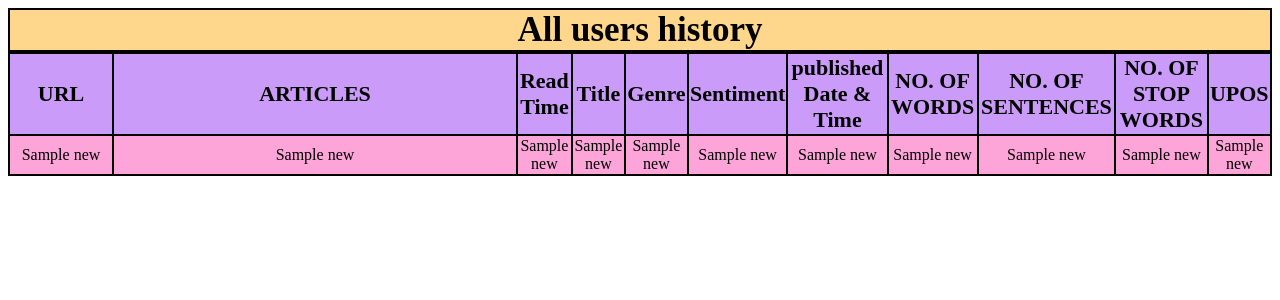
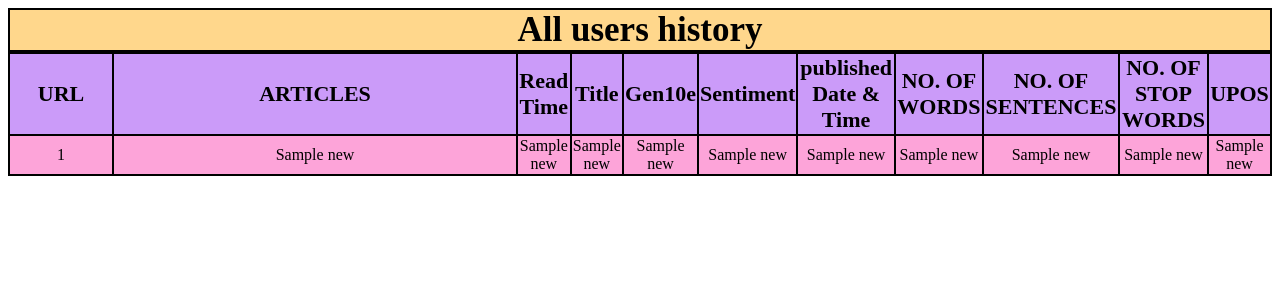
Before and after one commit to MayankRaii/News_Magazine, a Flask app: page /user_history in a window 1280 px wide. Shown: the top 300 px of the page. Run offline with Flask 3, Linux system fonts and the light colour scheme; a database or web service that is not in the repository returns one stand-in record (values such as "Sample title"); some libraries are stand-ins or nearby versions.

Commit message:
Update detail_table.html

```diff
--- a/templates/detail_table.html
+++ b/templates/detail_table.html
@@ -43,7 +43,7 @@
             <th class = "text12">ARTICLES</th>
             <th class = text>Read Time</th>
             <th class = text>Title</th>
-            <th class = text1>Genre</th>
+            <th class = text1>Gen10e</th>
             <th class = text1>Sentiment</th>
             <th class = text1>published Date & Time</th>
             <th class = text1>NO. OF WORDS</th>
@@ -54,6 +54,7 @@
         <tbody>
             {% for row in data_html %}
             <tr>
+                <td>{{ row[0] }}</td>
                 <td>{{ row[1] }}</td>
                 <td>{{ row[2] }}</td>
                 <td>{{ row[3] }}</td>
@@ -64,7 +65,6 @@
                 <td>{{ row[8] }}</td>
                 <td>{{ row[9] }}</td>
                 <td>{{ row[10] }}</td>
-                <td>{{ row[11] }}</td>
 
 
             </tr>
```
